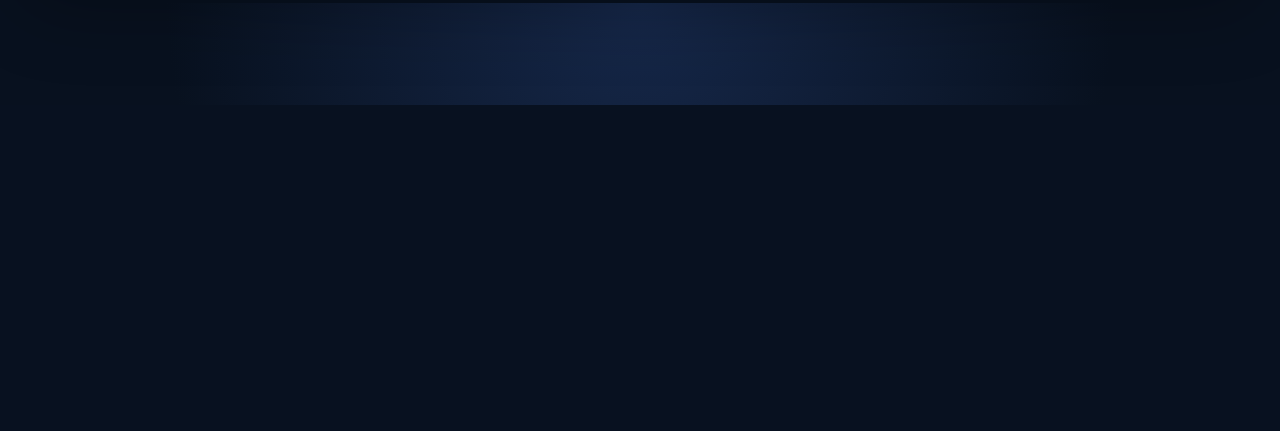
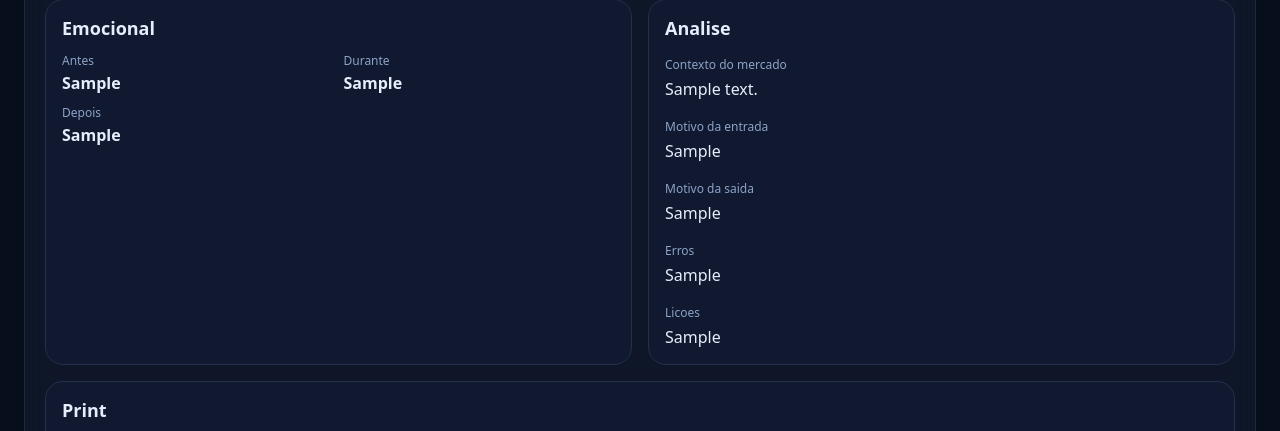
Before and after one commit to fabianopolone123/DIARIOTRADE, a Django app: page /trades/1/ in a window 1280 px wide. Shown: the part 695-1126 px from the top of the page. Before the commit the page ends 800 px from the top, so only its background shows below. Run offline with Django 5.2, Linux system fonts and the light colour scheme; a user stored in the database is signed in; tables that the repository leaves empty hold one stand-in row (values such as "Sample post").

Commit message:
Mostra informacoes completas do trade

```diff
--- a/static/css/app.css
+++ b/static/css/app.css
@@ -60,15 +60,30 @@ th{color:#aac1e6;font-size:12px;text-transform:uppercase;letter-spacing:.06em}
 .modal-card{position:relative;z-index:1;width:min(520px,calc(100vw - 32px));background:var(--panel);border:1px solid var(--line);border-radius:20px;padding:20px;box-shadow:0 30px 90px rgba(0,0,0,.45)}
 .modal-card h2{margin-top:0}
 .modal-actions{justify-content:flex-end}
+.detail-header{display:flex;justify-content:space-between;gap:16px;align-items:flex-start}
+.detail-header h1{margin-bottom:6px}
 .detail-grid{display:grid;grid-template-columns:repeat(4,minmax(140px,1fr));gap:12px;margin:16px 0}
+.detail-sections{display:grid;grid-template-columns:repeat(2,minmax(0,1fr));gap:16px;margin-top:16px}
+.detail-section{background:rgba(17,28,51,.65);border:1px solid var(--line);border-radius:18px;padding:16px}
+.detail-section h2{margin:0 0 12px;font-size:18px}
+.info-list{display:grid;grid-template-columns:repeat(2,minmax(0,1fr));gap:10px;margin:0}
+.info-list div{min-width:0}
+.info-list dt,.text-block span{color:var(--muted);font-size:12px}
+.info-list dd{margin:3px 0 0;font-weight:700;overflow-wrap:anywhere}
+.text-block{margin-bottom:14px}
+.text-block:last-child{margin-bottom:0}
+.text-block p{margin:4px 0 0;color:var(--text);overflow-wrap:anywhere}
+.screenshot-section{margin-top:16px}
 .screenshot{max-width:100%;border-radius:16px;border:1px solid var(--line)}
 .auth-body{min-height:100vh;display:grid;place-items:center}
 .auth-shell{width:100%}
 .auth-card{max-width:420px;margin:0 auto}
 .auth-card form{display:grid;gap:10px}
 @media (max-width: 900px){
-  .hero,.detail-grid{grid-template-columns:1fr;display:grid}
+  .hero,.detail-grid,.detail-sections{grid-template-columns:1fr;display:grid}
   .stats{grid-template-columns:1fr}
   .grid-2{grid-template-columns:1fr}
+  .detail-header{display:grid}
+  .info-list{grid-template-columns:1fr}
   .topbar{flex-direction:column;align-items:flex-start;gap:12px}
 }
--- a/templates/journal/trade_detail.html
+++ b/templates/journal/trade_detail.html
@@ -2,16 +2,78 @@
 {% block title %}Trade | Diario Trade Web{% endblock %}
 {% block content %}
 <section class="panel">
-  <h1>{{ object.symbol }} - {{ object.trade_date }}</h1>
+  <div class="detail-header">
+    <div>
+      <h1>{{ object.symbol }} - {{ object.trade_date }}</h1>
+      <p>{{ object.direction }}{% if object.setup %} • {{ object.setup }}{% endif %}{% if object.timeframe %} • {{ object.timeframe }}{% endif %}</p>
+    </div>
+    <div class="form-actions">
+      <a class="btn" href="{% url 'journal:dashboard' %}">Voltar</a>
+      <a class="btn btn-primary" href="{% url 'journal:trade_update' object.pk %}">Editar</a>
+    </div>
+  </div>
+
   <div class="detail-grid">
-    <div><span>Direcao</span><strong>{{ object.direction }}</strong></div>
-    <div><span>Resultado</span><strong>{{ object.result }}</strong></div>
+    <div><span>Resultado</span><strong>{{ object.result|default:"-" }}</strong></div>
     <div><span>P&amp;L</span><strong>{{ object.pnl|floatformat:2 }}</strong></div>
     <div><span>R</span><strong>{{ object.r_multiple|floatformat:2 }}</strong></div>
+    <div><span>Duracao</span><strong>{{ object.duration_minutes }} min</strong></div>
   </div>
-  <p>{{ object.market_context }}</p>
+
+  <div class="detail-sections">
+    <section class="detail-section">
+      <h2>Operacao</h2>
+      <dl class="info-list">
+        <div><dt>Data</dt><dd>{{ object.trade_date|default:"-" }}</dd></div>
+        <div><dt>Entrada</dt><dd>{{ object.entry_time|default:"-" }}</dd></div>
+        <div><dt>Saida</dt><dd>{{ object.exit_time|default:"-" }}</dd></div>
+        <div><dt>Ativo</dt><dd>{{ object.symbol|default:"-" }}</dd></div>
+        <div><dt>Direcao</dt><dd>{{ object.direction|default:"-" }}</dd></div>
+        <div><dt>Setup</dt><dd>{{ object.setup|default:"-" }}</dd></div>
+        <div><dt>Timeframe</dt><dd>{{ object.timeframe|default:"-" }}</dd></div>
+        <div><dt>Quantidade</dt><dd>{{ object.quantity|floatformat:2 }}</dd></div>
+        <div><dt>Stop loss</dt><dd>{{ object.stop_loss|default:"-" }}</dd></div>
+        <div><dt>Alvo</dt><dd>{{ object.target_price|default:"-" }}</dd></div>
+      </dl>
+    </section>
+
+    <section class="detail-section">
+      <h2>Plano e Execucao</h2>
+      <dl class="info-list">
+        <div><dt>Operacao planejada</dt><dd>{% if object.planned_trade %}Sim{% else %}Nao{% endif %}</dd></div>
+        <div><dt>Seguiu o plano</dt><dd>{% if object.followed_plan %}Sim{% else %}Nao{% endif %}</dd></div>
+        <div><dt>Nota de execucao</dt><dd>{{ object.execution_grade|default:"-" }}</dd></div>
+        <div><dt>Risco inicial</dt><dd>{{ object.initial_risk|floatformat:2 }}</dd></div>
+        <div><dt>Risco/retorno</dt><dd>{{ object.risk_reward|floatformat:2 }}</dd></div>
+      </dl>
+    </section>
+
+    <section class="detail-section">
+      <h2>Emocional</h2>
+      <dl class="info-list">
+        <div><dt>Antes</dt><dd>{{ object.emotion_before|default:"-" }}</dd></div>
+        <div><dt>Durante</dt><dd>{{ object.emotion_during|default:"-" }}</dd></div>
+        <div><dt>Depois</dt><dd>{{ object.emotion_after|default:"-" }}</dd></div>
+      </dl>
+    </section>
+
+    <section class="detail-section">
+      <h2>Analise</h2>
+      <div class="text-block"><span>Contexto do mercado</span><p>{{ object.market_context|default:"-"|linebreaksbr }}</p></div>
+      <div class="text-block"><span>Motivo da entrada</span><p>{{ object.entry_reason|default:"-"|linebreaksbr }}</p></div>
+      <div class="text-block"><span>Motivo da saida</span><p>{{ object.exit_reason|default:"-"|linebreaksbr }}</p></div>
+      <div class="text-block"><span>Erros</span><p>{{ object.mistakes|default:"-"|linebreaksbr }}</p></div>
+      <div class="text-block"><span>Licoes</span><p>{{ object.lessons|default:"-"|linebreaksbr }}</p></div>
+    </section>
+  </div>
+
   {% if object.screenshot %}
-    <img src="{{ object.screenshot.url }}" class="screenshot" alt="Screenshot do trade">
+    <section class="detail-section screenshot-section">
+      <h2>Print</h2>
+      <a href="{{ object.screenshot.url }}" target="_blank" rel="noopener">
+        <img src="{{ object.screenshot.url }}" class="screenshot" alt="Screenshot do trade">
+      </a>
+    </section>
   {% endif %}
 </section>
 {% endblock %}
```
